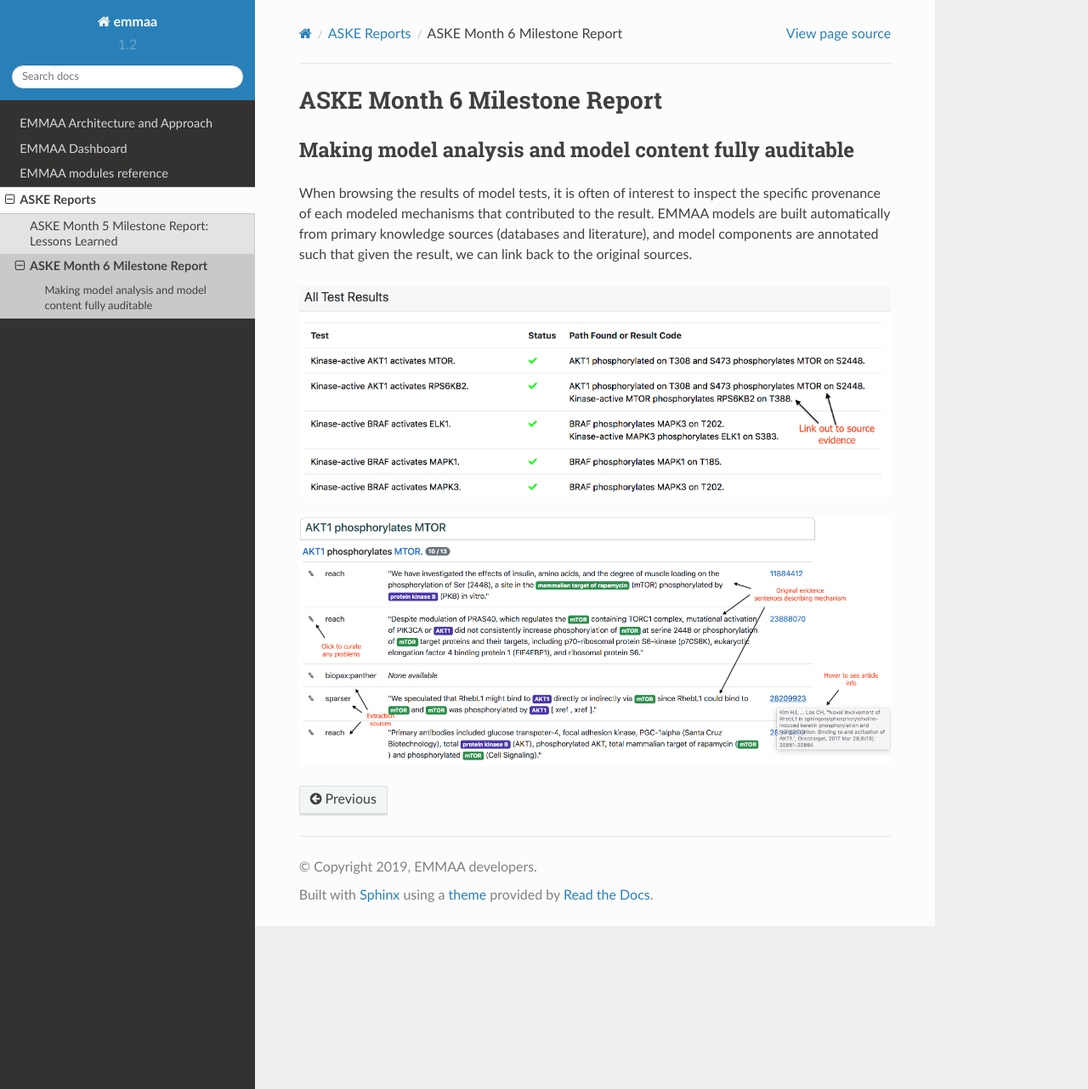
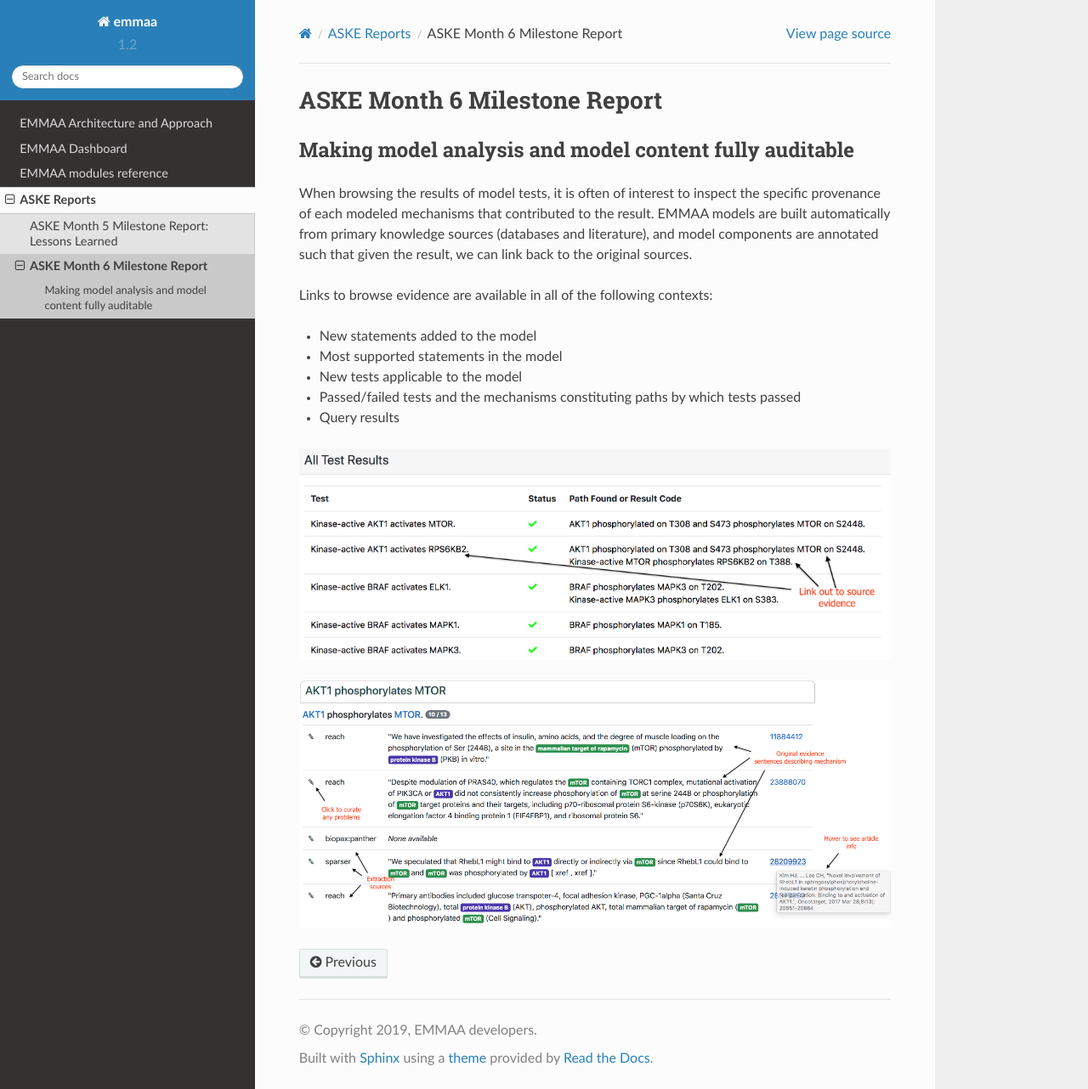
Before and after one commit to gyorilab/emmaa, a Sphinx documentation site: the page built from doc/reports/month6_report.rst, in a window 1280 px wide and 1282 px high. Shown: the whole window at 85% size. Built offline with Sphinx 7.4.7 and the Read the Docs theme 2.0.0, drawn with Linux system fonts in a browser that asks for light colours.

Commit message:
Add more details about links out and update image

```diff
--- a/doc/reports/month6_report.rst
+++ b/doc/reports/month6_report.rst
@@ -10,6 +10,14 @@
 sources (databases and literature), and model components are annotated such
 that given the result, we can link back to the original sources.
 
+Links to browse evidence are available in all of the following contexts:
+
+- New statements added to the model
+- Most supported statements in the model
+- New tests applicable to the model
+- Passed/failed tests and the mechanisms constituting paths by which tests
+  passed
+- Query results
 
 .. image:: ../_static/images/akt_mtor_linkout.png
 
```
Also changed, not shown: doc/_static/images/akt_mtor_linkout.png.
